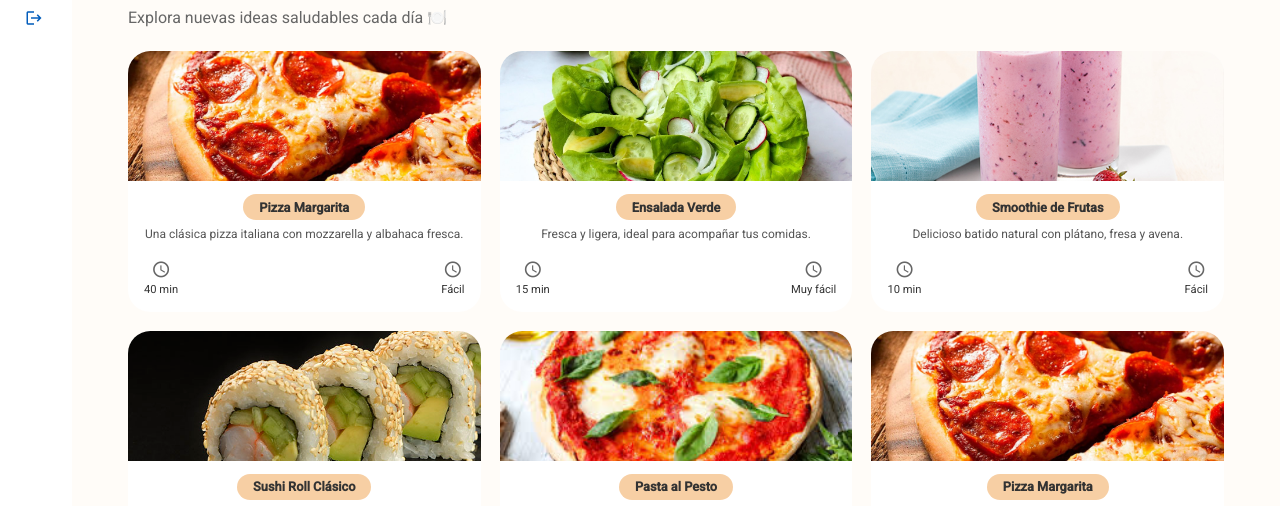
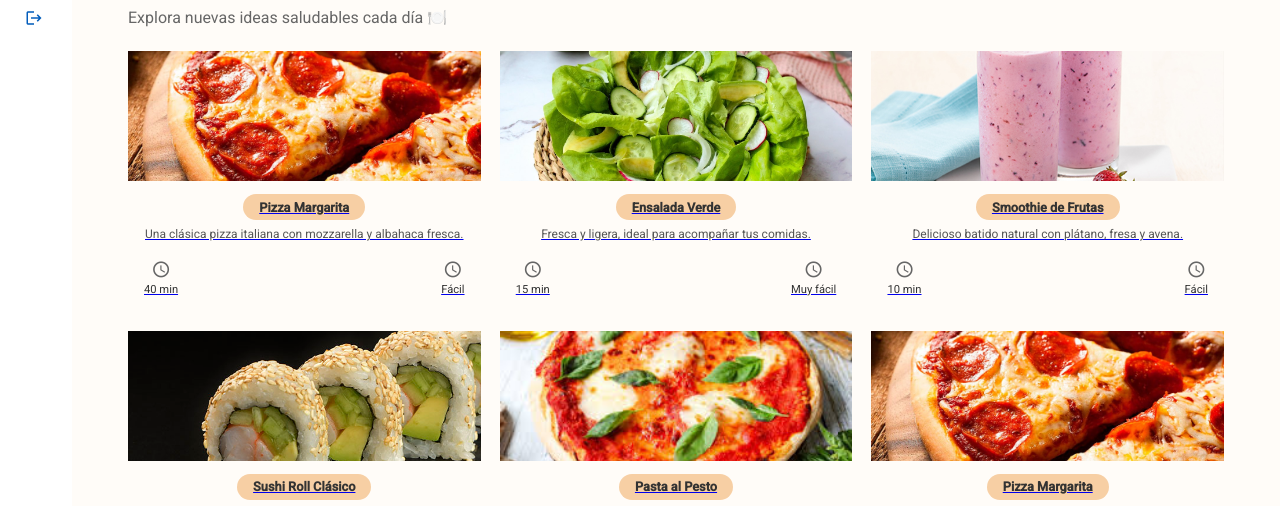
Before and after one commit to SiddhartaCervantes/NutriFlow, an Angular app in the folder frontend/: page /recetas in a window 1280 px wide. Shown: the part 234-740 px from the top of the page. Built offline with nearby package versions, Linux system fonts and the light colour scheme.

Commit message:
Recipe Details Window Updated
Not FINAL (Ya redirecciona a detalles especificos de cada receta)

```diff
--- a/frontend/src/app/app.routes.ts
+++ b/frontend/src/app/app.routes.ts
@@ -6,6 +6,7 @@ import { MainLayoutComponent } from './layout/main-layout/main-layout.component'
 import { healthInfoComp } from './components/healthInfo/healthInfo';
 import { mainComponent } from './components/mainInterface/mainInterface';
 import { RecipesComponent } from './components/recipes/recipes.component';
+import { RecipeDetailComponent } from './components/recipeDetails/recipe-detail.component';
 
 
 
@@ -17,6 +18,7 @@ export const routes: Routes = [
         children: [
             { path: 'healthInfo', component: healthInfoComp},
             { path: 'recetas', component: RecipesComponent},
+            { path: 'recetas/:id', component: RecipeDetailComponent},
 
         ],
     },
--- a/frontend/src/app/components/cardInfo/card-preview.component.html
+++ b/frontend/src/app/components/cardInfo/card-preview.component.html
@@ -1,5 +1,8 @@
-<div class="recipe-card">
-  <div class="recipe-card__image-wrap">
+<a class="recipe-card"
+  [routerLink]="['/recetas', id]"
+  role="button"
+>
+<div class="recipe-card__image-wrap">
     <img [src]="imageSrc" [alt]="alt" class="recipe-card__image" />
   </div>
 
@@ -23,4 +26,5 @@
       </div>
     </div>
   </div>
-</div>
+
+</a>
--- a/frontend/src/app/components/cardInfo/card-preview.component.ts
+++ b/frontend/src/app/components/cardInfo/card-preview.component.ts
@@ -1,18 +1,27 @@
-import { Component, Input } from '@angular/core';
+import { Component, EventEmitter, Input, Output} from '@angular/core';
 import { MatIconModule } from '@angular/material/icon';
+import { RouterLink } from '@angular/router';
 
 @Component({
   selector: 'app-card-preview',
   standalone: true,
-  imports: [MatIconModule],
+  imports: [MatIconModule, RouterLink],
   templateUrl: './card-preview.component.html',
   styleUrls: ['./card-preview.component.scss'],
 })
 export class CardPreviewComponent {
+  @Input() id!: string;
   @Input() imageSrc = '';
   @Input() alt = '';
   @Input() title = '';
   @Input() description = '';
   @Input() duration = '';
   @Input() difficulty = '';
+
+  @Output() open = new EventEmitter<string>();
+
+  onOpen(){
+
+    if(this.id) this.open.emit(this.id);
+  }
 }
--- /dev/null
+++ b/frontend/src/app/components/recipeDetails/recipe-detail.component.ts
@@ -0,0 +1,54 @@
+import { Component } from '@angular/core';
+import { ActivatedRoute, RouterModule } from '@angular/router';
+import { CommonModule } from '@angular/common';
+import { RecipesService, Recipe } from '../../data/recipes.service';
+
+@Component({
+  selector: 'app-recipe-detail',
+  standalone: true,
+  imports: [CommonModule, RouterModule],
+  template: `
+    <section class="detail" *ngIf="recipe; else notFound">
+      <a class="back" routerLink="/recipes">← Volver</a>
+
+      <div class="hero">
+        <img [src]="recipe.image" [alt]="recipe.title" />
+        <div class="info">
+          <h1>{{ recipe.title }}</h1>
+          <p>{{ recipe.description }}</p>
+
+          <div class="meta">
+            <span>⏱ {{ recipe.duration }}</span>
+            <span>⭐ {{ recipe.difficulty }}</span>
+          </div>
+        </div>
+      </div>
+    </section>
+
+    <ng-template #notFound>
+      <section class="detail">
+        <a class="back" routerLink="/recipes">← Volver</a>
+        <h2>Receta no encontrada</h2>
+        <p>El id de la receta no existe.</p>
+      </section>
+    </ng-template>
+  `,
+  styles: [`
+    .detail { padding: 24px; }
+    .back { display:inline-block; margin-bottom: 12px; text-decoration:none; color: inherit; }
+    .hero { display:flex; gap: 18px; align-items: start; }
+    img { width: 320px; height: 200px; object-fit: cover; border-radius: 16px; }
+    .meta { display:flex; gap: 12px; margin-top: 10px; opacity: .8; }
+    @media (max-width: 900px) { .hero { flex-direction: column; } img { width: 100%; } }
+  `]
+})
+export class RecipeDetailComponent {
+  recipe?: Recipe;
+
+  constructor(route: ActivatedRoute, recipesService: RecipesService) {
+    route.paramMap.subscribe(params => {
+      const id = params.get('id') ?? '';
+      this.recipe = recipesService.getById(id);
+    });
+  }
+}
--- a/frontend/src/app/components/recipes/recipes.component.html
+++ b/frontend/src/app/components/recipes/recipes.component.html
@@ -8,6 +8,7 @@
   <section class="recipes-grid">
     @for (receta of recetas; track receta.title) {
       <app-card-preview
+        [id]="receta.id"
         [imageSrc]="receta.image"
         [title]="receta.title"
         [description]="receta.description"
--- a/frontend/src/app/components/recipes/recipes.component.ts
+++ b/frontend/src/app/components/recipes/recipes.component.ts
@@ -1,5 +1,6 @@
 import { Component } from '@angular/core';
 import { CardPreviewComponent } from '../../components/cardInfo/card-preview.component';
+import { RecipesService, Recipe} from '../../data/recipes.service';
 
 @Component({
   selector: 'app-recipes',
@@ -9,111 +10,9 @@ import { CardPreviewComponent } from '../../components/cardInfo/card-preview.com
   styleUrls: ['./recipes.component.scss'],
 })
 export class RecipesComponent {
-  recetas = [
-    {
-      image: '../assets/images/pizza.jpg',
-      title: 'Pizza Margarita',
-      description: 'Una clásica pizza italiana con mozzarella y albahaca fresca.',
-      duration: '40 min',
-      difficulty: 'Fácil',
-    },
-    {
-      image: '../assets/images/ensalada.jpg',
-      title: 'Ensalada Verde',
-      description: 'Fresca y ligera, ideal para acompañar tus comidas.',
-      duration: '15 min',
-      difficulty: 'Muy fácil',
-    },
-    {
-      image: '../assets/images/Super_Berry_Smoothie.jpg',
-      title: 'Smoothie de Frutas',
-      description: 'Delicioso batido natural con plátano, fresa y avena.',
-      duration: '10 min',
-      difficulty: 'Fácil',
-    },
-    {
-      image: '../assets/images/california-roll.jpg',
-      title: 'Sushi Roll Clásico',
-      description: 'Arroz, alga nori y pescado fresco, preparado con precisión.',
-      duration: '55 min',
-      difficulty: 'Medio',
-    },
-    {
-      image: '../assets/images/margarita.jpg',
-      title: 'Pasta al Pesto',
-      description: 'Pasta fresca con albahaca, ajo y piñones.',
-      duration: '30 min',
-      difficulty: 'Fácil',
-    },
-    {
-      image: '../assets/images/pizza.jpg',
-      title: 'Pizza Margarita',
-      description: 'Una clásica pizza italiana con mozzarella y albahaca fresca.',
-      duration: '40 min',
-      difficulty: 'Fácil',
-    },
-    {
-      image: '../assets/images/ensalada.jpg',
-      title: 'Ensalada Verde',
-      description: 'Fresca y ligera, ideal para acompañar tus comidas.',
-      duration: '15 min',
-      difficulty: 'Muy fácil',
-    },
-    {
-      image: '../assets/images/Super_Berry_Smoothie.jpg',
-      title: 'Smoothie de Frutas',
-      description: 'Delicioso batido natural con plátano, fresa y avena.',
-      duration: '10 min',
-      difficulty: 'Fácil',
-    },
-    {
-      image: '../assets/images/california-roll.jpg',
-      title: 'Sushi Roll Clásico',
-      description: 'Arroz, alga nori y pescado fresco, preparado con precisión.',
-      duration: '55 min',
-      difficulty: 'Medio',
-    },
-    {
-      image: '../assets/images/margarita.jpg',
-      title: 'Pasta al Pesto',
-      description: 'Pasta fresca con albahaca, ajo y piñones.',
-      duration: '30 min',
-      difficulty: 'Fácil',
-    },
-    {
-      image: '../assets/images/pizza.jpg',
-      title: 'Pizza Margarita',
-      description: 'Una clásica pizza italiana con mozzarella y albahaca fresca.',
-      duration: '40 min',
-      difficulty: 'Fácil',
-    },
-    {
-      image: '../assets/images/ensalada.jpg',
-      title: 'Ensalada Verde',
-      description: 'Fresca y ligera, ideal para acompañar tus comidas.',
-      duration: '15 min',
-      difficulty: 'Muy fácil',
-    },
-    {
-      image: '../assets/images/Super_Berry_Smoothie.jpg',
-      title: 'Smoothie de Frutas',
-      description: 'Delicioso batido natural con plátano, fresa y avena.',
-      duration: '10 min',
-      difficulty: 'Fácil',
-    },
-    {
-      image: '../assets/images/california-roll.jpg',
-      title: 'Sushi Roll Clásico',
-      description: 'Arroz, alga nori y pescado fresco, preparado con precisión.',
-      duration: '55 min',
-      difficulty: 'Medio',
-    },
-    {
-      image: '../assets/images/margarita.jpg',
-      title: 'Pasta al Pesto',
-      description: 'Pasta fresca con albahaca, ajo y piñones.',
-      duration: '30 min',
-      difficulty: 'Fácil',
-    },
-  ];
+  recetas: Recipe[] = [];
+
+  constructor(private recipesService: RecipesService) {
+    this.recetas = this.recipesService.getAll();
 }
+}
--- /dev/null
+++ b/frontend/src/app/data/recipes.service.ts
@@ -0,0 +1,144 @@
+import { Injectable } from '@angular/core';
+
+export type Recipe = {
+  id: string;
+  image: string;
+  title: string;
+  description: string;
+  duration: string;
+  difficulty: string;
+};
+
+@Injectable({ providedIn: 'root' })
+export class RecipesService {
+  private readonly recetas: Recipe[] = [
+    {
+      id: '1 ',
+      image: '../assets/images/pizza.jpg',
+      title: 'Pizza Margarita',
+      description: 'Una clásica pizza italiana con mozzarella y albahaca fresca.',
+      duration: '40 min',
+      difficulty: 'Fácil',
+    },
+    {
+      id: '2',
+      image: '../assets/images/ensalada.jpg',
+      title: 'Ensalada Verde',
+      description: 'Fresca y ligera, ideal para acompañar tus comidas.',
+      duration: '15 min',
+      difficulty: 'Muy fácil',
+    },
+    {
+      id: '3',
+      image: '../assets/images/Super_Berry_Smoothie.jpg',
+      title: 'Smoothie de Frutas',
+      description: 'Delicioso batido natural con plátano, fresa y avena.',
+      duration: '10 min',
+      difficulty: 'Fácil',
+    },
+    {
+      id: '4',
+      image: '../assets/images/california-roll.jpg',
+      title: 'Sushi Roll Clásico',
+      description: 'Arroz, alga nori y pescado fresco, preparado con precisión.',
+      duration: '55 min',
+      difficulty: 'Medio',
+    },
+    {
+      id: '5',
+      image: '../assets/images/margarita.jpg',
+      title: 'Pasta al Pesto',
+      description: 'Pasta fresca con albahaca, ajo y piñones.',
+      duration: '30 min',
+      difficulty: 'Fácil',
+    },
+    {
+      id: '6',
+      image: '../assets/images/pizza.jpg',
+      title: 'Pizza Margarita',
+      description: 'Una clásica pizza italiana con mozzarella y albahaca fresca.',
+      duration: '40 min',
+      difficulty: 'Fácil',
+    },
+    {
+      id: '7',
+      image: '../assets/images/ensalada.jpg',
+      title: 'Ensalada Verde',
+      description: 'Fresca y ligera, ideal para acompañar tus comidas.',
+      duration: '15 min',
+      difficulty: 'Muy fácil',
+    },
+    {
+      id: '8',
+      image: '../assets/images/Super_Berry_Smoothie.jpg',
+      title: 'Smoothie de Frutas',
+      description: 'Delicioso batido natural con plátano, fresa y avena.',
+      duration: '10 min',
+      difficulty: 'Fácil',
+    },
+    {
+      id: '9',
+      image: '../assets/images/california-roll.jpg',
+      title: 'Sushi Roll Clásico',
+      description: 'Arroz, alga nori y pescado fresco, preparado con precisión.',
+      duration: '55 min',
+      difficulty: 'Medio',
+    },
+    {
+      id: '10',
+      image: '../assets/images/margarita.jpg',
+      title: 'Pasta al Pesto',
+      description: 'Pasta fresca con albahaca, ajo y piñones.',
+      duration: '30 min',
+      difficulty: 'Fácil',
+    },
+    {
+      id: '11',
+      image: '../assets/images/pizza.jpg',
+      title: 'Pizza Margarita',
+      description: 'Una clásica pizza italiana con mozzarella y albahaca fresca.',
+      duration: '40 min',
+      difficulty: 'Fácil',
+    },
+    {
+      id: '12',
+      image: '../assets/images/ensalada.jpg',
+      title: 'Ensalada Verde',
+      description: 'Fresca y ligera, ideal para acompañar tus comidas.',
+      duration: '15 min',
+      difficulty: 'Muy fácil',
+    },
+    {
+      id: '13',
+      image: '../assets/images/Super_Berry_Smoothie.jpg',
+      title: 'Smoothie de Frutas',
+      description: 'Delicioso batido natural con plátano, fresa y avena.',
+      duration: '10 min',
+      difficulty: 'Fácil',
+    },
+    {
+      id: '14',
+      image: '../assets/images/california-roll.jpg',
+      title: 'Sushi Roll Clásico',
+      description: 'Arroz, alga nori y pescado fresco, preparado con precisión.',
+      duration: '55 min',
+      difficulty: 'Medio',
+    },
+    {
+      id: '15',
+      image: '../assets/images/margarita.jpg',
+      title: 'Pasta al Pesto',
+      description: 'Pasta fresca con albahaca, ajo y piñones.',
+      duration: '30 min',
+      difficulty: 'Fácil',
+    },
+  ];
+
+  getAll(): Recipe[] {
+    return this.recetas;
+  }
+
+  getById(id: string): Recipe | undefined {
+    return this.recetas.find(r => r.id === id);
+  }
+}
```
